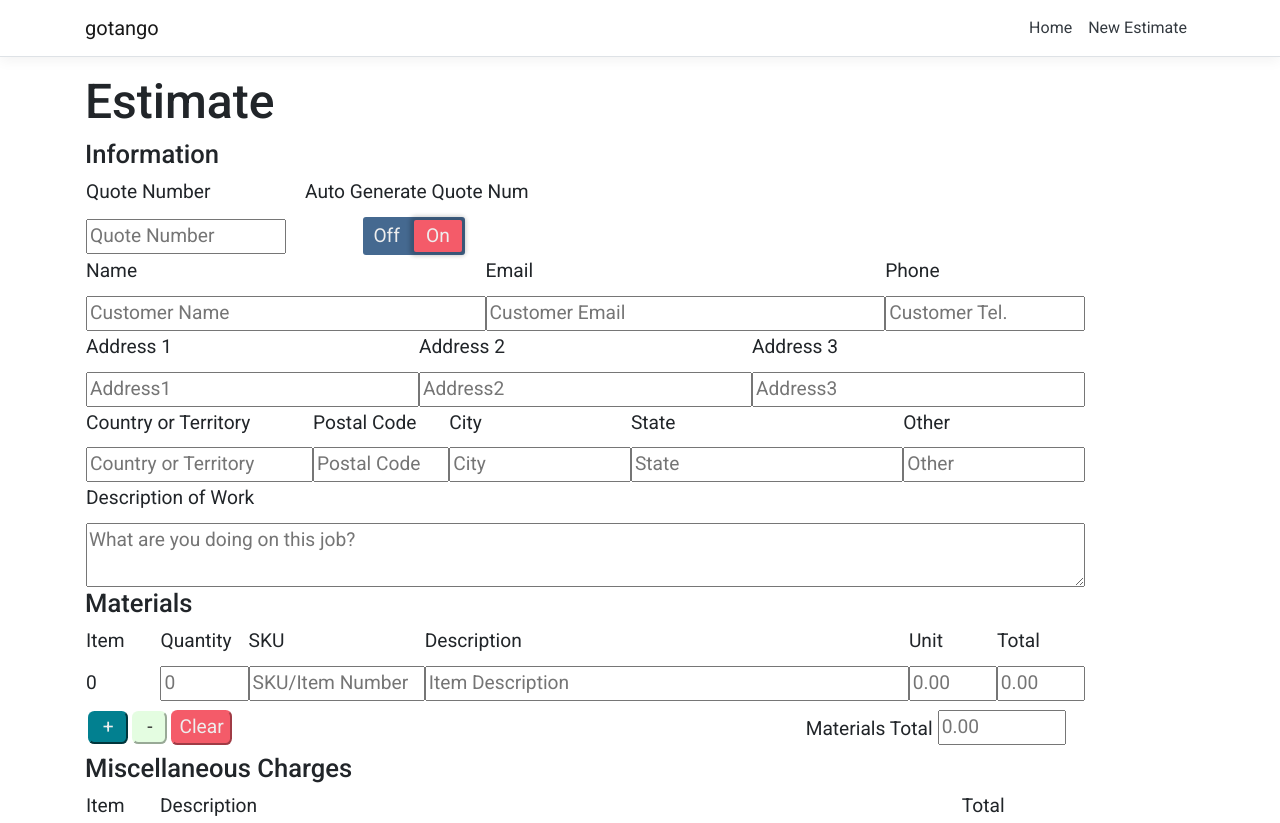
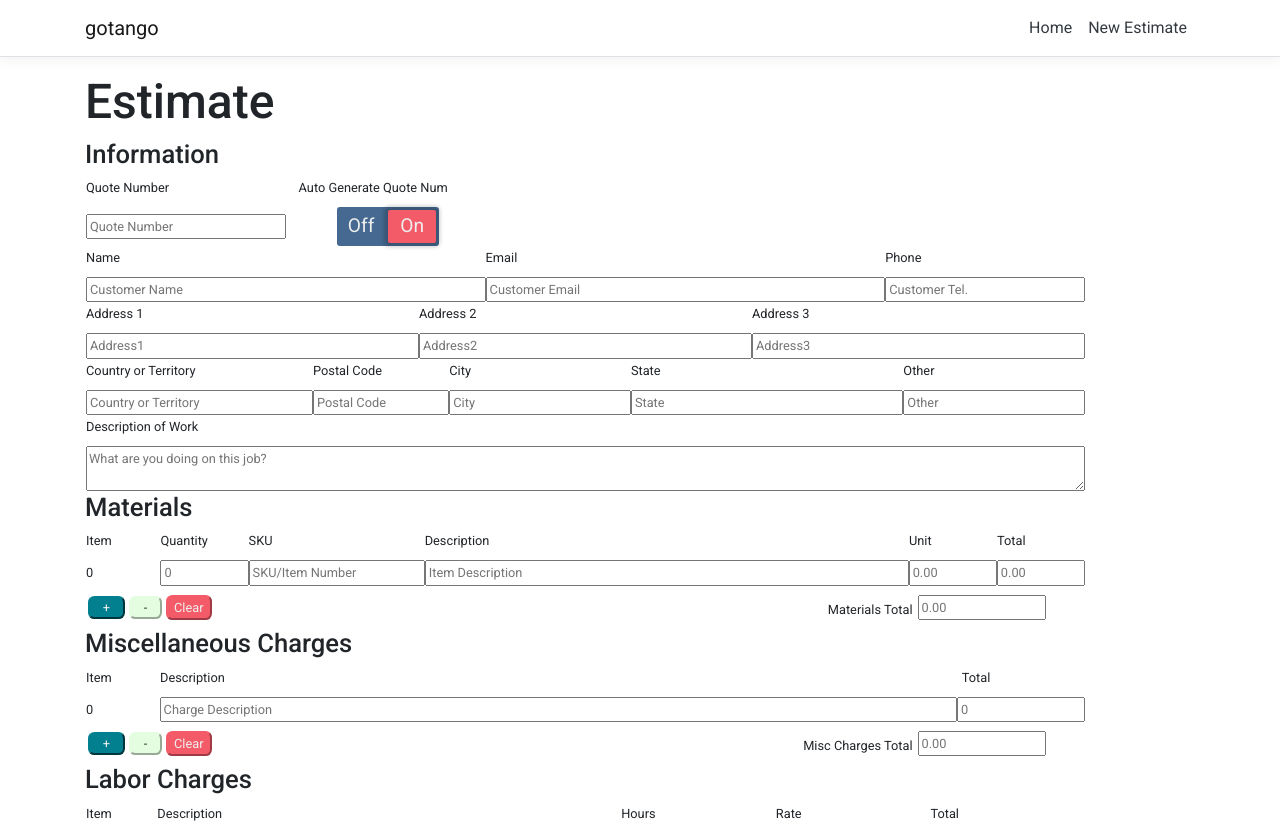
Before and after one commit to jakDev003/Gotango, an Angular app in the folder ClientApp/: page /new-estimate in a window 1280 px wide. Shown: the top 823 px of the page. Built offline with nearby package versions, Linux system fonts and the light colour scheme.

Commit message:
Fixed font size issue on monitors larger 1920px

```diff
--- a/ClientApp/src/app/components/new-quote/new-quote.component.css
+++ b/ClientApp/src/app/components/new-quote/new-quote.component.css
@@ -4,7 +4,7 @@ input,
 select,
 text,
 button {
-  font-size: 1.5vw;
+  font-size: 1vw;
 }
 
 h1, h2, h3, h4, h5, h6 {
```
